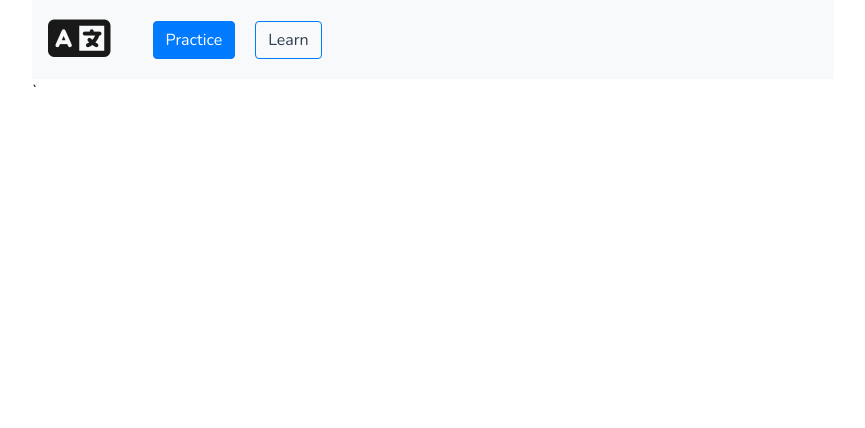
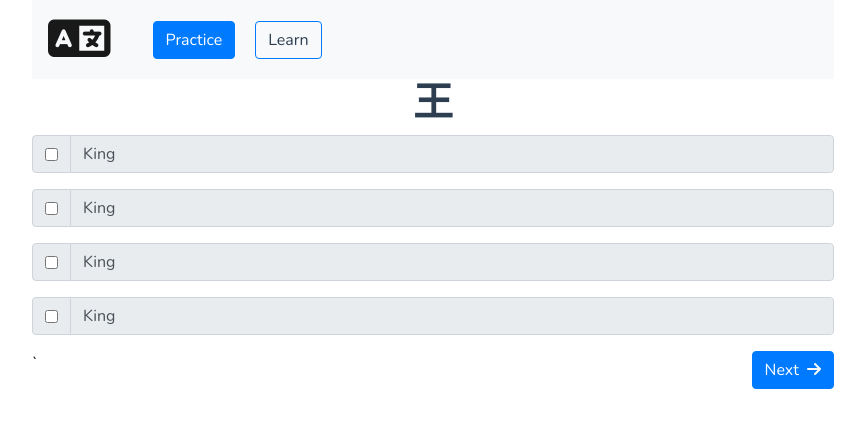
Before and after one commit to Tmpts21/kanjipractice, a Vue app: page /practice/1/multiple in a window 1280 px wide. Before the commit this address had no page. Shown: the top 428 px of the page, without its empty margins (207-1072 px from the left). Built offline with nearby package versions, Linux system fonts and the light colour scheme.

Commit message:
v1 create multiple choice (initial)

```diff
--- a/package.json
+++ b/package.json
@@ -33,7 +33,7 @@
     "parserOptions": {
       "parser": "@babel/eslint-parser"
     },
-    "rules": {}
+    "rules": {"vue/multi-word-component-names": "off"}
   },
   "browserslist": [
     "> 1%",
--- a/src/App.vue
+++ b/src/App.vue
@@ -1,14 +1,14 @@
 <template>
-  <Home/>
+  <HomeComponent/>
 </template>
 
 <script>
-import Home from './components/Home.vue'
+import HomeComponent from './components/Home.vue'
 
 export default {
   name: 'App',
   components: {
-    Home
+    HomeComponent
   }
 }
 </script>
@@ -18,7 +18,6 @@ export default {
   font-family: Nunito, sans-serif;
   -webkit-font-smoothing: antialiased;
   -moz-osx-font-smoothing: grayscale;
-  text-align: center;
   color: #2c3e50;
   font-weight: bold ;
   backgroud-color: #1f2730;
--- a/src/components/Home.vue
+++ b/src/components/Home.vue
@@ -1,6 +1,10 @@
 <template>
   <nav class="navbar navbar-expand-lg navbar-light bg-light shadow" >
-  <a class="navbar-brand" href="#"><i class="fa-solid fa-language" style="font-size: 50px;"></i></a>
+
+  <router-link to="/" class="navbar-brand">
+    <i class="fa-solid fa-language" style="font-size: 50px;"></i>
+  </router-link>
+
   <button class="navbar-toggler" type="button" data-toggle="collapse" data-target="#navbarNav" aria-controls="navbarNav" aria-expanded="false" aria-label="Toggle navigation">
     <span class="navbar-toggler-icon"></span>
   </button>
@@ -19,12 +23,19 @@
     </ul>
   </div>
 </nav>
-  <router-view></router-view>
+  <router-view v-slot="{ Component, route }">
+      <Transition name="slide-fade" mode="out-in">
+        <div :key="route.name">
+          <component :is="Component"></component>
+        </div>
+      </Transition>
+    </router-view>
+
 </template>
 
 <script>
 export default {
-  name: 'Home',
+  name: 'HomeComponent',
   props: {
     msg: String
   }
@@ -44,4 +55,17 @@ li {
 a {
   color: #2c3e50;
 }
+.slide-fade-enter-active {
+  transition: all 0.3s ease-out;
+}
+
+.slide-fade-leave-active {
+  transition: all 0.2s cubic-bezier(1, 0.5, 0.8, 1);
+}
+
+.slide-fade-enter-from,
+.slide-fade-leave-to {
+  transform: translateX(20px);
+  opacity: 0;
+}
 </style>
--- /dev/null
+++ b/src/components/Practice/Index.vue
@@ -0,0 +1,90 @@
+<template>
+  <div>
+      <div class="container flex"  style="width : 65% ">
+          <h5 class="font-weight-bold">Choose A Chapter 🤔</h5>
+        <div class="row">
+          <div v-for="chapter in chapters" :key="chapter" class="col mt-2 ">
+          <button class="btn btn-secondary"
+            :class="{ 'btn btn-outline-primary': this.chapterChosen === chapter }"
+            @click=ChooseChapter(chapter)>
+            Chapter {{chapter}}
+          </button>
+        </div>
+        </div>
+
+        <h5 class="font-weight-bold mt-5">Quiz Type 🤔</h5>
+        <div class="row">
+          <div class="col p-1">
+            <button class="btn btn-secondary"
+            :class="{ 'btn btn-outline-primary': this.quizTypeChosen === 'multiple' }"
+            @click="ChooseQuizType('multiple')">
+            Multiple Choice
+            </button>
+          </div>
+          <div class="col p-1">
+            <button class="btn btn-secondary"
+            :class="{ 'btn btn-outline-primary': this.quizTypeChosen === 'matching' }"
+            @click="ChooseQuizType('matching')"
+            >
+            Matching
+          </button>
+          </div>
+        </div>
+
+        <div v-if="quizTypeChosen != null && chapterChosen != null ">
+
+          <router-link class="btn btn-primary float-right mt-5  font-weight-bold" :to="'/practice/' + this.chapterChosen + '/' + this.quizTypeChosen">
+              Start 📝
+          </router-link>
+
+
+        </div>
+
+      </div>
+  </div>
+</template>
+
+<script>
+export default {
+  name: 'PracticeIndex',
+  props: {
+    msg: String
+  },
+  mounted() {
+    this.chapters = 12 ;
+  },
+  data() {
+    return {
+      chapters : 12 ,
+      chapterChosen : null ,
+      quizTypeChosen : null
+    }
+  },
+  methods : {
+    ChooseChapter(chapter ) {
+      this.chapterChosen = chapter
+      console.log(this.chapterChosen);
+    },
+    ChooseQuizType(type) {
+      this.quizTypeChosen = type
+    }
+
+  }
+}
+</script>
+
+<!-- Add "scoped" attribute to limit CSS to this component only -->
+<style scoped>
+h3 {
+  margin: 40px 0 0;
+}
+ul {
+  list-style-type: none;
+  padding: 0;
+}
+li {
+  display: inline-block;
+  margin: 0 10px;
+}
+
+</style>
--- /dev/null
+++ b/src/components/Practice/MultipleChoice.vue
@@ -0,0 +1,96 @@
+<template>
+  <Transition name="slide-fade">
+    <div class="text-center">
+       <h1 class="font-weight-bold">
+        王
+       </h1>
+
+       <div class="input-group mb-3">
+          <div class="input-group-prepend">
+            <div class="input-group-text">
+              <input type="checkbox" aria-label="Checkbox for following text input">
+            </div>
+          </div>
+          <input value="King" disabled type="text" class="form-control" aria-label="Text input with checkbox">
+      </div>
+
+      <div class="input-group mb-3">
+          <div class="input-group-prepend">
+            <div class="input-group-text">
+              <input type="checkbox" aria-label="Checkbox for following text input">
+            </div>
+          </div>
+          <input value="King" disabled type="text" class="form-control" aria-label="Text input with checkbox">
+      </div>
+
+      <div class="input-group mb-3">
+          <div class="input-group-prepend">
+            <div class="input-group-text">
+              <input type="checkbox" aria-label="Checkbox for following text input">
+            </div>
+          </div>
+          <input value="King" disabled type="text" class="form-control" aria-label="Text input with checkbox">
+      </div>
+
+      <div class="input-group mb-3">
+          <div class="input-group-prepend">
+            <div class="input-group-text">
+              <input type="checkbox" aria-label="Checkbox for following text input">
+            </div>
+          </div>
+          <input value="King" disabled type="text" class="form-control" aria-label="Text input with checkbox">
+      </div>
+
+      <div>
+        <button class="btn btn-primary float-right"> Next <i class="ml-1 fa-solid fa-arrow-right"></i></button>
+      </div>
+    </div>
+  </Transition>
+  </template>
+
+  <script>
+  export default {
+    name: 'PracticeIndex',
+    props: {
+    },
+    data() {
+      return {
+
+      }
+    },
+    methods : {
+    }
+  }
+  </script>
+
+  <!-- Add "scoped" attribute to limit CSS to this component only -->
+  <style scoped>
+  h3 {
+    margin: 40px 0 0;
+  }
+  ul {
+    list-style-type: none;
+    padding: 0;
+  }
+  li {
+    display: inline-block;
+    margin: 0 10px;
+  }
+  a {
+    color: #42b983;
+  }
+
+  .slide-fade-enter-active {
+  transition: all 0.3s ease-out;
+}
+
+.slide-fade-leave-active {
+  transition: all 0.8s cubic-bezier(1, 0.5, 0.8, 1);
+}
+
+.slide-fade-enter-from,
+.slide-fade-leave-to {
+  transform: translateX(20px);
+  opacity: 0;
+}
+  </style>
--- a/src/components/Practice/PracticeIndex.vue
+++ /dev/null
@@ -1,42 +0,0 @@
-<template>
-  <p style="font-size:50px">王</p>
-  <div class="input-group input-group-sm mb-3">
-  <div class="input-group-prepend">
-    <span class="input-group-text" id="inputGroup-sizing-sm">on-yomi</span>
-  </div>
-  <input type="text" class="form-control" aria-label="Small" aria-describedby="inputGroup-sizing-sm">
-</div>
-<div class="input-group input-group-sm mb-3">
-  <div class="input-group-prepend">
-    <span class="input-group-text" id="inputGroup-sizing-sm">kun-yomi </span>
-  </div>
-  <input type="text" class="form-control" aria-label="Small" aria-describedby="inputGroup-sizing-sm">
-</div>
-</template>
-
-<script>
-export default {
-  name: 'PracticeIndex',
-  props: {
-    msg: String
-  }
-}
-</script>
-
-<!-- Add "scoped" attribute to limit CSS to this component only -->
-<style scoped>
-h3 {
-  margin: 40px 0 0;
-}
-ul {
-  list-style-type: none;
-  padding: 0;
-}
-li {
-  display: inline-block;
-  margin: 0 10px;
-}
-a {
-  color: #42b983;
-}
-</style>
```
Also changed, not shown: src/main.js (+6 -3 lines), src/components/Learn/Index.vue (renamed from src/components/Learn/LearnIndex.vue).
